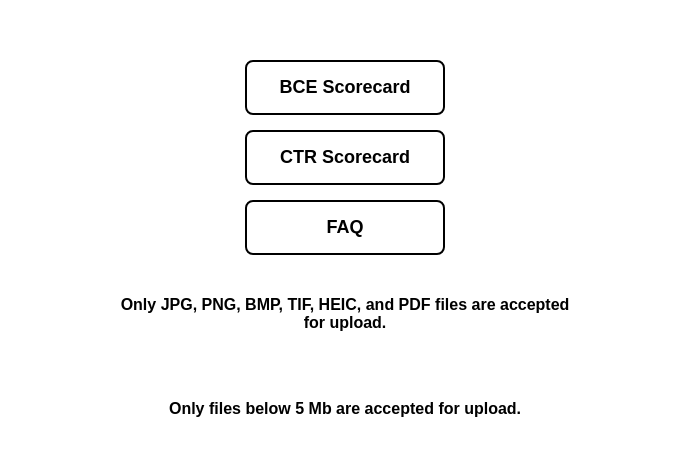
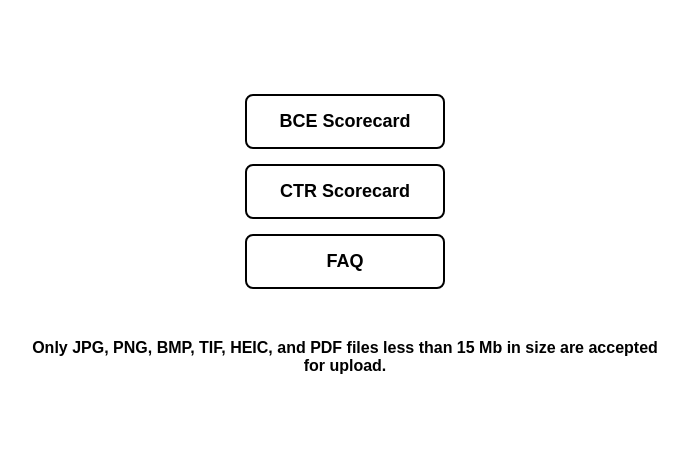
Before and after one commit to jzry/seniordesign, a React (Create React App) app in the folder frontend/: page / in a window 1280 px wide. Shown: the part 148-604 px from the top of the page, without its empty margins (295-983 px from the left). Built offline with nearby package versions, Linux system fonts and the light colour scheme.

Commit message:
Raised file size limit to 15 MB

```diff
--- a/frontend/src/pages/FAQ/FAQ.js
+++ b/frontend/src/pages/FAQ/FAQ.js
@@ -60,7 +60,7 @@ function FAQ(){
             <h4>What image file types are accepted?</h4>
             <p>Only JPG, PNG, BMP, TIF, HEIC, and PDF files are accepted for upload.</p>
             <h4>What size of image file types are accepted?</h4>
-            <p>Only files below 5 Mb are accepted for upload.</p>
+            <p>Only files below 15 Mb are accepted for upload.</p>
             <div className="button-container">
                 <button className="action-button" onClick={handleGoBack}>
                 Go back
--- a/frontend/src/pages/Home.js
+++ b/frontend/src/pages/Home.js
@@ -18,8 +18,7 @@ function Home() {
         <Link to="/faq">
           <button className="scorecard-button">FAQ</button>
         </Link>
-            <h4>Only JPG, PNG, BMP, TIF, HEIC, and PDF files are accepted for upload.</h4>
-            <h4>Only files below 5 Mb are accepted for upload.</h4>
+            <h4>Only JPG, PNG, BMP, TIF, HEIC, and PDF files less than 15 Mb in size are accepted for upload.</h4>
       </div>
     </div>
   );
```
Also changed, not shown: 1 other file (tests, documents, lock files or other folders).
